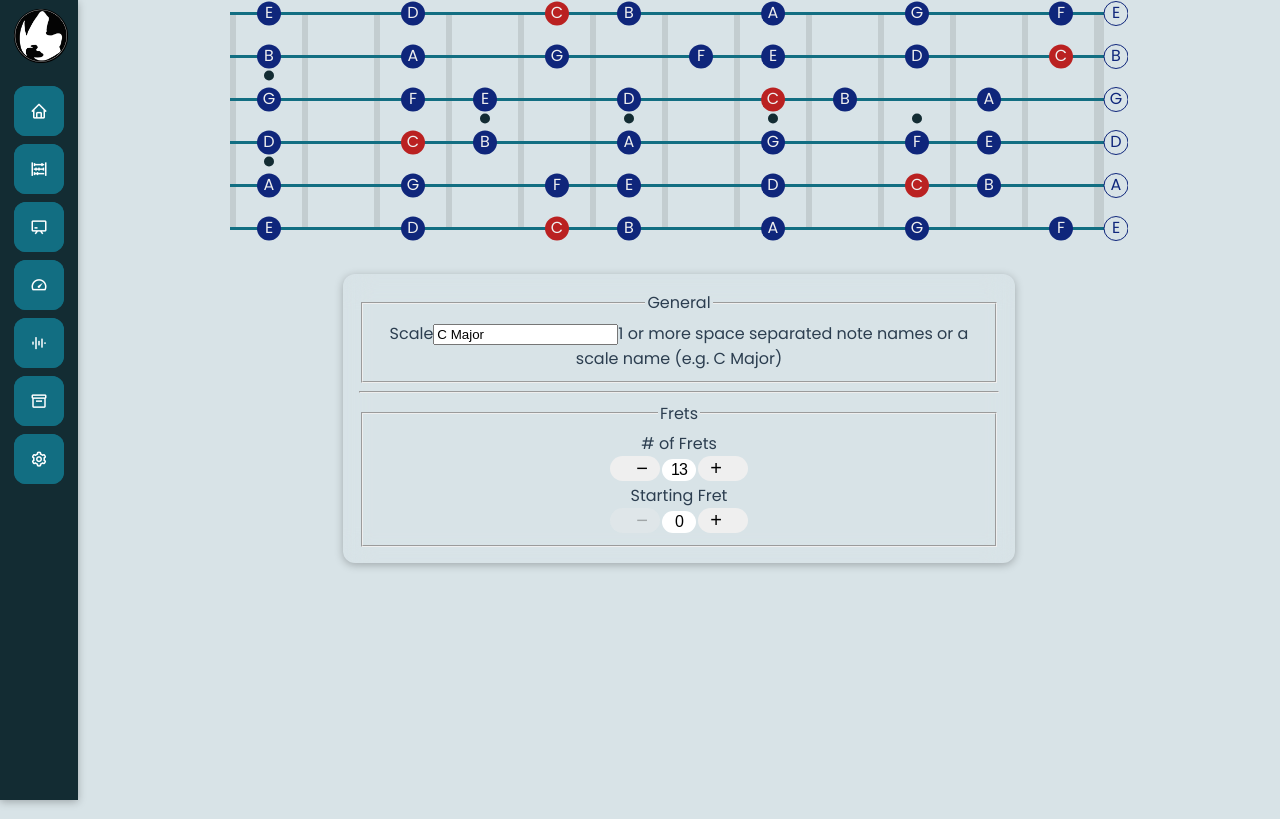
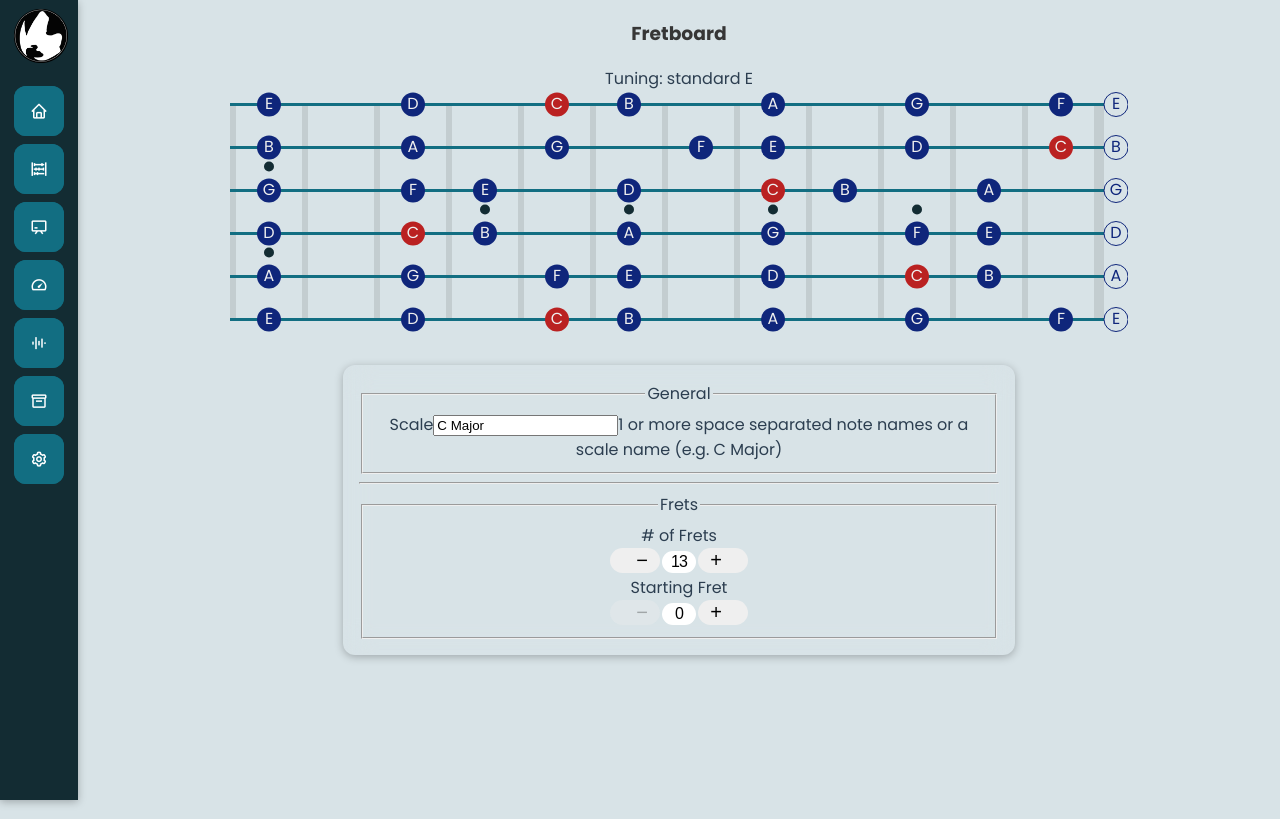
Before and after one commit to goldovsky/the-black-book, a Vue app: page /fretboard in a window 1280 px wide. Built offline with nearby package versions, Linux system fonts and the light colour scheme.

Commit message:
updated tuning when changing nbStrings

```diff
--- a/src/components/views/ViewFretboard.vue
+++ b/src/components/views/ViewFretboard.vue
@@ -1,14 +1,26 @@
 <template>
-  <div id="fretboardapp">
-    <!-- <section>
+  <div>
+    <section>
       <div>
         <h1>Fretboard</h1>
-        <h4>{{ storeTuning.type }} {{ storeTuning.tonality }}</h4>
+        <div>
+          <span>Tuning: </span>
+          <span
+            >{{ storeTuning.type }}
+            {{
+              storeTuning.tonality.charAt(0).toUpperCase() +
+              storeTuning.tonality.slice(1).toLowerCase()
+            }}</span
+          >
         </div>
-    </section> -->
+      </div>
+    </section>
+    <div id="fretboardapp">
       <section
         class="col-9 align-middle"
-      v-bind:style="{ alignItems: orientation == 'horizontal' ? 'center' : '' }"
+        v-bind:style="{
+          alignItems: orientation == 'horizontal' ? 'center' : '',
+        }"
       >
         <the-fretboard
           :scale="scale"
@@ -76,6 +88,7 @@
         </section>
       </base-card>
     </div>
+  </div>
 </template>
 
 <script>
@@ -89,8 +102,7 @@
  * - always display strings notes, in grey if not part of the scale, in shape and color if so
  * - switch b <-> # (bemol/sharp)
  * - last fret in dotted line if not the 21/22/24th fret
- * - add H1 title fretboard
- * - add h4 or else tuning
+ * - add instrument head icon for the tuning
  */
 import TheFretboard from "./../fretboard/TheFretboard.vue";
 import BaseCard from "./../ui/BaseCard.vue";
--- a/src/components/views/ViewSettings.vue
+++ b/src/components/views/ViewSettings.vue
@@ -118,7 +118,6 @@
           </li>
         </ul>
       </base-card>
-
     </div>
   </div>
 </template>
@@ -130,6 +129,7 @@
  * @1) not sure it is the best way, but as we associate the value at created we might need to do something so it is updated as the store change state
  * @2) switch tuning to bass ones (1: change nbStrings ? should be automatic, 2: lload new tunings and update the selects)
  * @3) do the switch in store
+ * Tuning doesn't update when changing nbStrings
  */
 export default {
   data() {
@@ -139,7 +139,7 @@ export default {
       chordDiagramHorizontal: false,
       fretboardDiagramHorizontal: true,
       switchToBass: null,
-      nbStrings: 6,
+      nbStrings: null,
       tuning: "",
       tonality: "",
       // scoped variables
@@ -151,6 +151,7 @@ export default {
     this.darkMode = this.$store.getters.darkMode;
     this.leftDexterity = this.$store.getters.leftDexterity;
     this.switchToBass = this.$store.getters.switchToBass;
+    this.nbStrings = this.$store.getters.nbStrings;
 
     this.loadAvailableTunings("guitar");
 
@@ -166,13 +167,11 @@ export default {
         this.tuning !== undefined &&
         Object.keys(this.tuningOptions).length > 0
       ) {
-        this.tonality = this.tuningOptions[this.tuning][0];
+        this.tonality = this.tuningOptions[this.tuning][0]; // watcher call tonality() then updateGlobalTuning()
       }
-      // doesn't need to call this function as we do with the tonality watcher we did call by modifying tonality value
-      //this.updateGlobalTuning();
     },
     tonality() {
-      this.updateGlobalTuning();
+      this.updateGlobalTuning(false);
     },
   },
   methods: {
@@ -209,17 +208,33 @@ export default {
         type: "updateNbStrings",
         value: numberValue,
       });
-      this.updateGlobalTuning();
+      this.nbStrings = this.$store.getters.nbStrings;
+      this.loadAvailableTunings("guitar"); //todo
+      this.updateGlobalTuning(true);
     },
-    updateGlobalTuning() {
-      this.$store.dispatch({
-        type: "updateTuning",
-        value: {
+    updateGlobalTuning(updatedNbStrings) {
+      let tmpValue = {};
+      if (updatedNbStrings) {
+        let tmpType = Object.keys(this.tuningOptions)[0];
+        tmpValue = {
+          type: tmpType,
+          tonality: this.tuningOptions[tmpType][0],
+          stringsNotes: null,
+        };
+      } else {
+        tmpValue = {
           type: this.tuning.length > 0 ? this.tuning : "standard",
           tonality: this.tonality.length > 0 ? this.tonality : "E",
           stringsNotes: null,
-        },
+        };
+      }
+
+      this.$store.dispatch({
+        type: "updateTuning",
+        value: tmpValue,
       });
+
+      this.tonality = this.$store.getters.tuning.tonality;
     },
     loadAvailableTunings(instrument) {
       const storeGuitarTunings = this.$store.getters.dataTunings[instrument];
```
Also changed, not shown: src/router.js (+5 -2 lines). Lines whose indentation alone changed are shown as unchanged.
